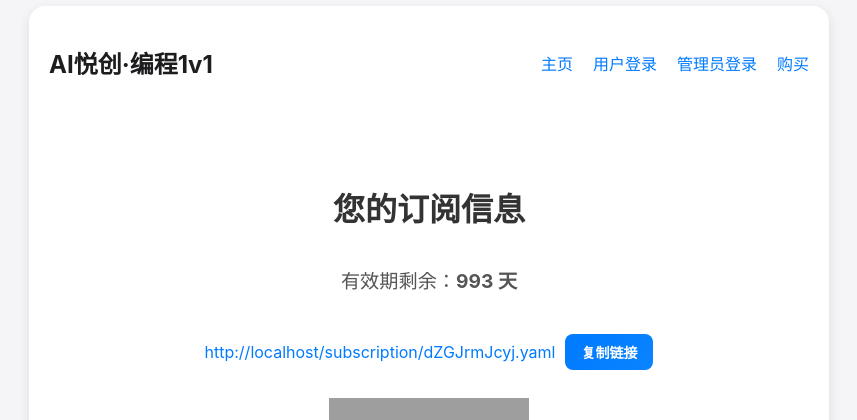
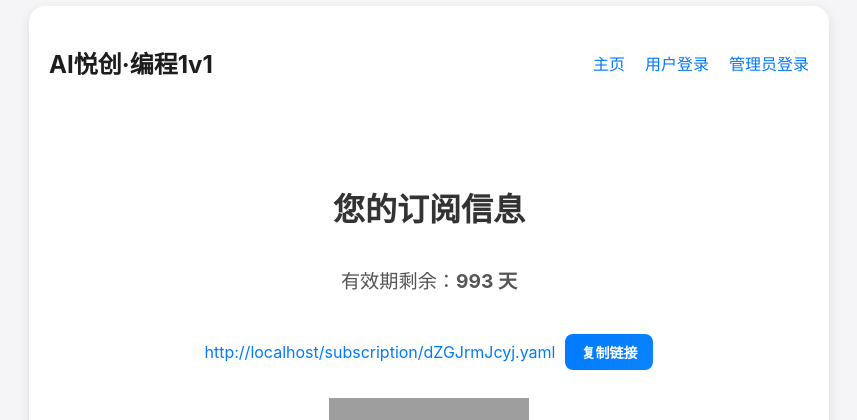
Before and after one commit to AndersonHJB/FeedVault, a Flask app: page /subscription in a window 1280 px wide. Shown: the top 420 px of the page, without its empty margins (211-1068 px from the left). Run offline with Flask 3, Linux system fonts and the light colour scheme; a user stored in the database is signed in; data comes from the database, SQL or seed files in the repository; grey boxes are pictures that could not be loaded.

Commit message:
去掉主页购买

```diff
--- a/templates/subscription.html
+++ b/templates/subscription.html
@@ -111,7 +111,7 @@
             <li><a href="{{ url_for('index') }}">主页</a></li>
             <li><a href="{{ url_for('user_login') }}">用户登录</a></li>
             <li><a href="{{ url_for('login') }}">管理员登录</a></li>
-            <li><a href="{{ url_for('purchase') }}">购买</a></li>
+{#            <li><a href="{{ url_for('purchase') }}">购买</a></li>#}
         </ul>
     </nav>
     <div class="subscription-container">
```
